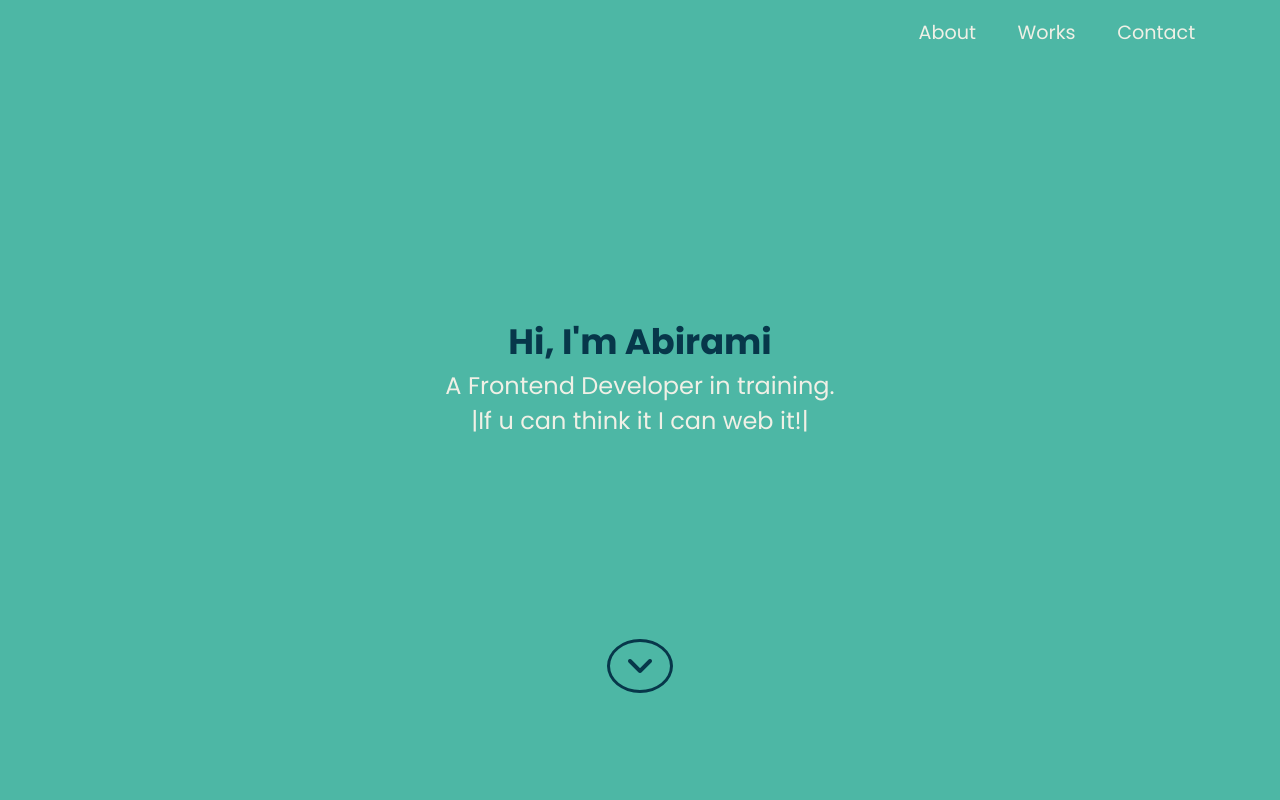
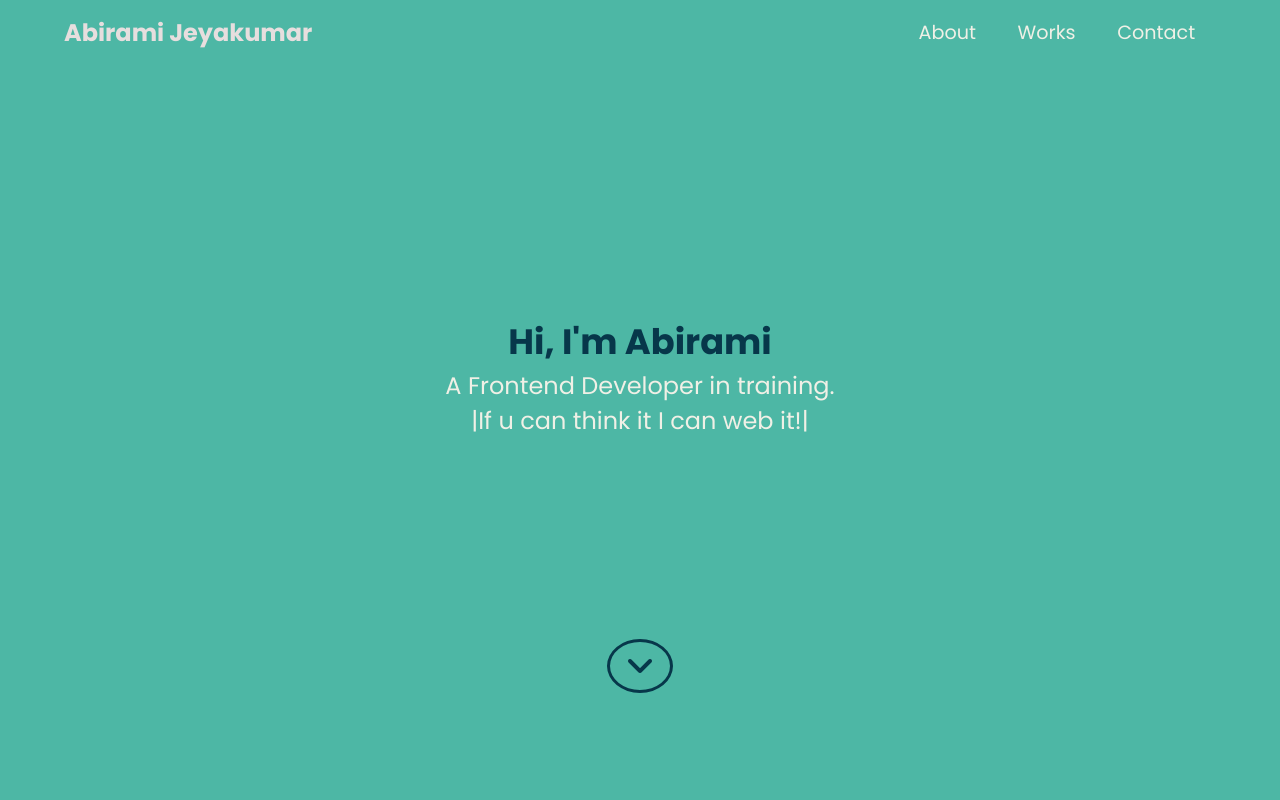
Before and after one commit to Abirami-jeyakumar/portfolio-using-js, a plain HTML site: page index.html in a window 1280 px wide. Shown: the top 800 px of the page. Drawn offline with nearby package versions, Linux system fonts and the light colour scheme; a script that the page names is missing.

Commit message:
commited

```diff
--- a/index.html
+++ b/index.html
@@ -17,6 +17,7 @@
       <div class="navbar-container container">
         <div>
           <h1 class="navbar-brand">Abirami Jeyakumar</h1>
+          <h1 id="abi">Abirami Jeyakumar</h1>
         </div>
         <ul class="menu-items">
           <li><a href="#about">About</a></li>
--- a/style.css
+++ b/style.css
@@ -28,12 +28,18 @@ header {
   width: 100%;
   z-index: 500;
 }
+#abi{
+  color: #e7dede;
+}
 
 .navbar-container {
   display: flex;
   justify-content: space-between;
   align-items: center;
   height: 64px;
+}
+.navbar-brand{
+  float: left;
 }
 
 .menu-items {
```
